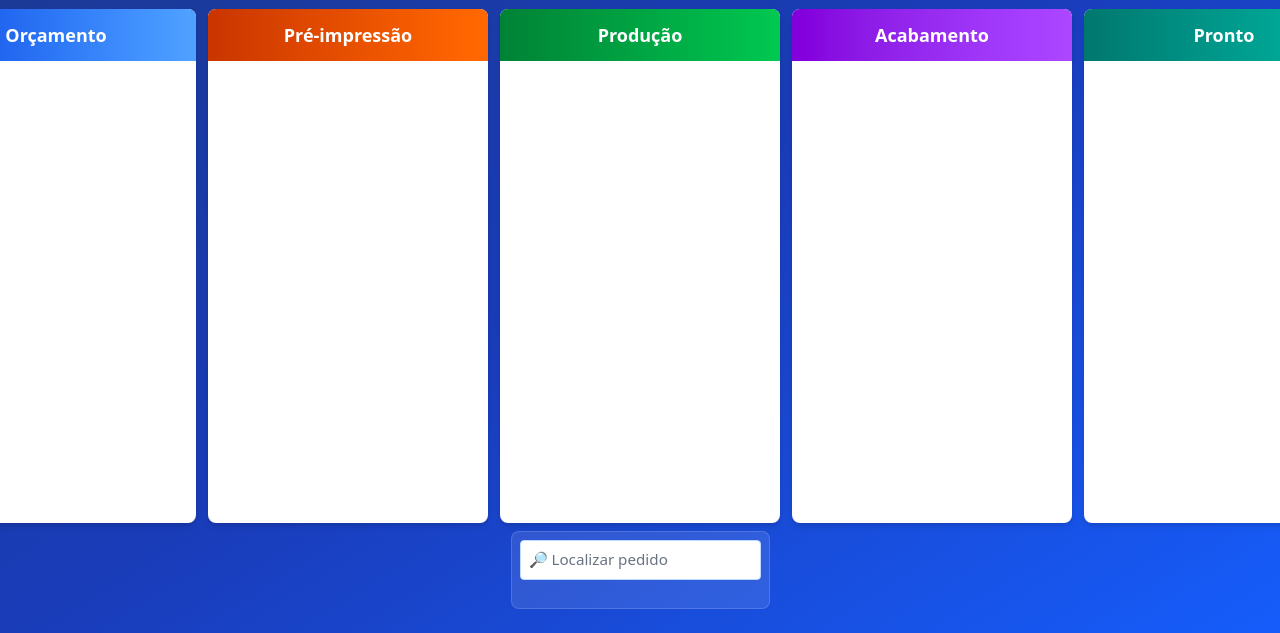
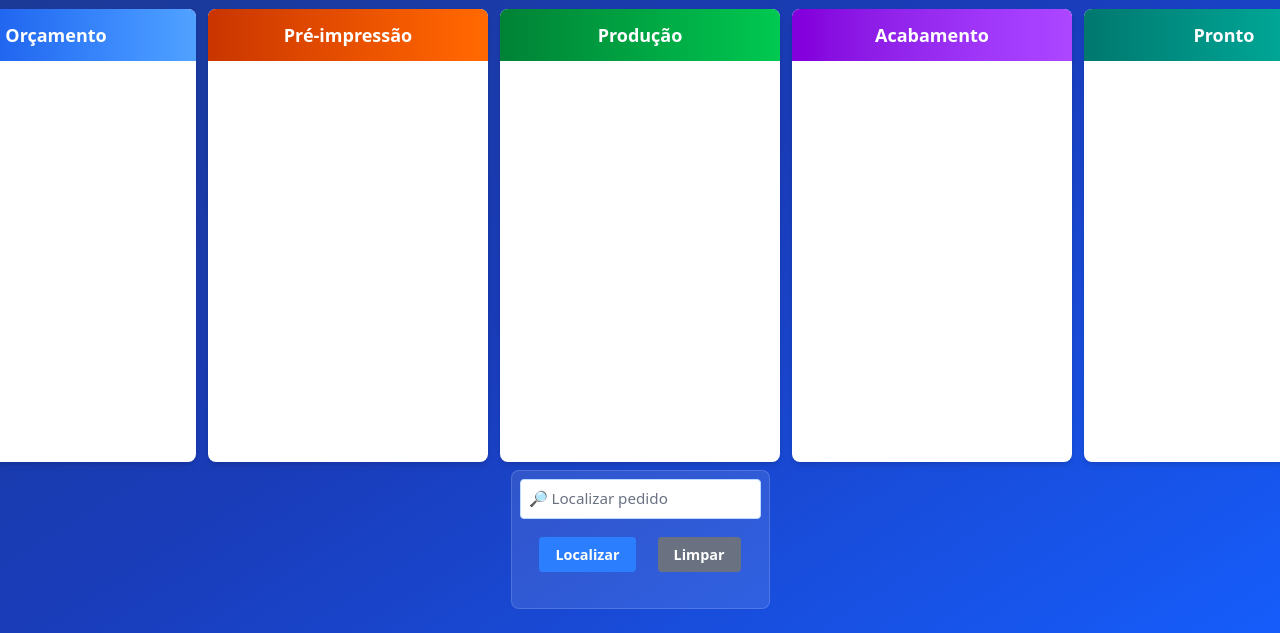
Before and after one commit to rodrigo847/kanban_scrum, a website: page public/index.html in a window 1280 px wide. Shown: the part 167-800 px from the top of the page. Drawn offline with Linux system fonts and the light colour scheme; no server answers.

```diff
--- a/public/index.html
+++ b/public/index.html
@@ -165,11 +165,10 @@
                 <div class="search-panel">
                     <div class="flex flex-col items-stretch gap-1.5">
                         <input id="searchOrders" type="text" placeholder="🔎 Localizar pedido" class="w-full border border-blue-200 bg-white rounded px-2.5 py-1.5 text-xs sm:text-sm text-gray-800 placeholder:text-gray-500 focus:outline-none focus:border-blue-600 focus:ring-1 focus:ring-blue-300">
-                        <!-- Botões desativados - Para reativar, remova este comentário -->
-                        <!-- <div class="search-actions flex flex-row items-center justify-center gap-2.5 mx-2 my-2">
+                        <div class="search-actions flex flex-row items-center justify-center gap-2.5 mx-2 my-2">
                             <button onclick="goToFirstFoundCard()" class="p-2 mt-1 mr-1 bg-blue-500 hover:bg-blue-600 text-white rounded text-xs font-semibold transition-colors whitespace-nowrap">Localizar</button>
                             <button onclick="clearSearch()" class="p-2 mt-1 ml-2 bg-gray-500 hover:bg-gray-600 text-white rounded text-xs font-semibold transition-colors whitespace-nowrap">Limpar</button>
-                        </div> -->
+                        </div>
                     </div>
                     <p id="search-status" class="text-blue-100 text-xs mt-1 min-h-4"></p>
                 </div>
```
